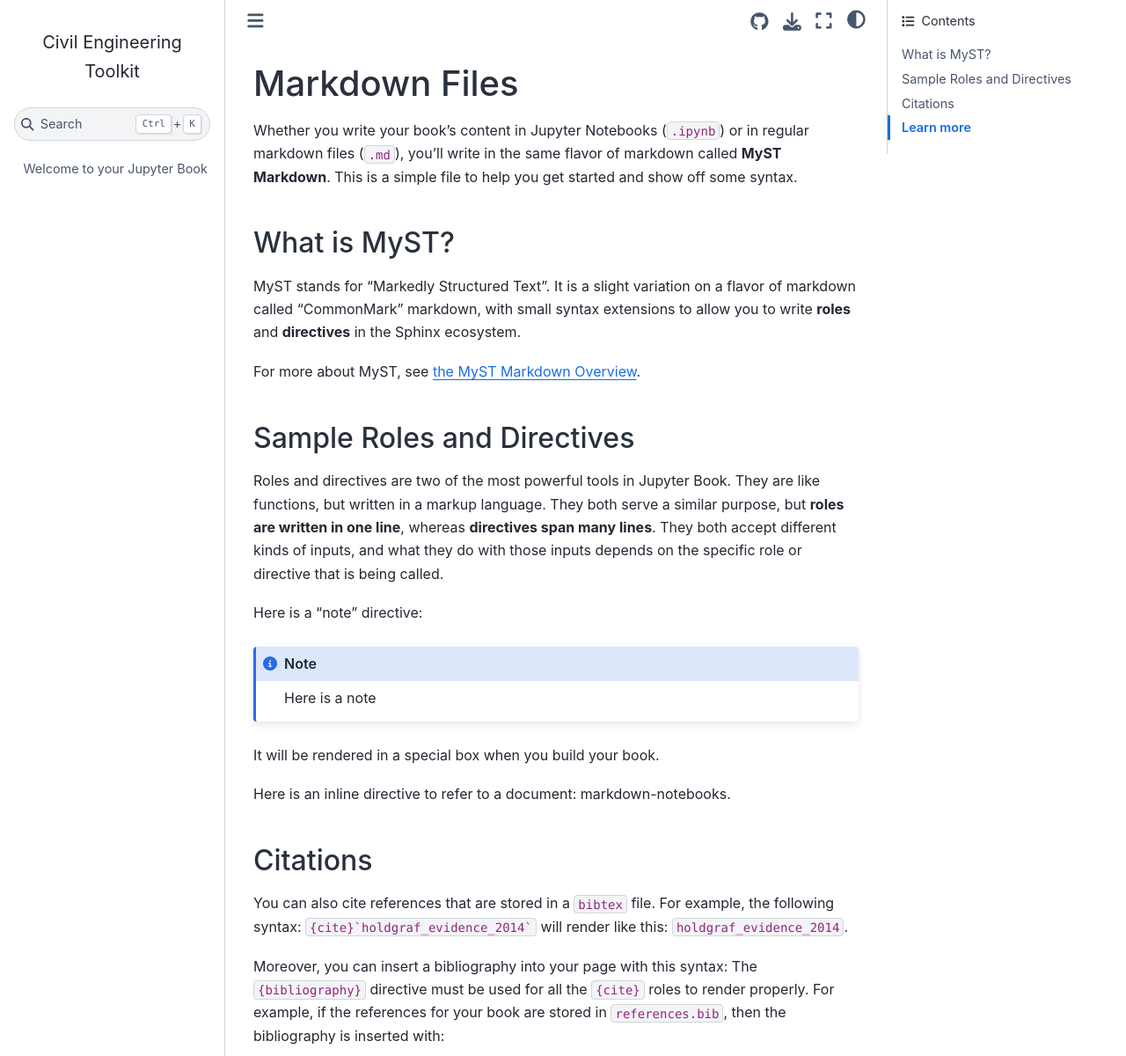
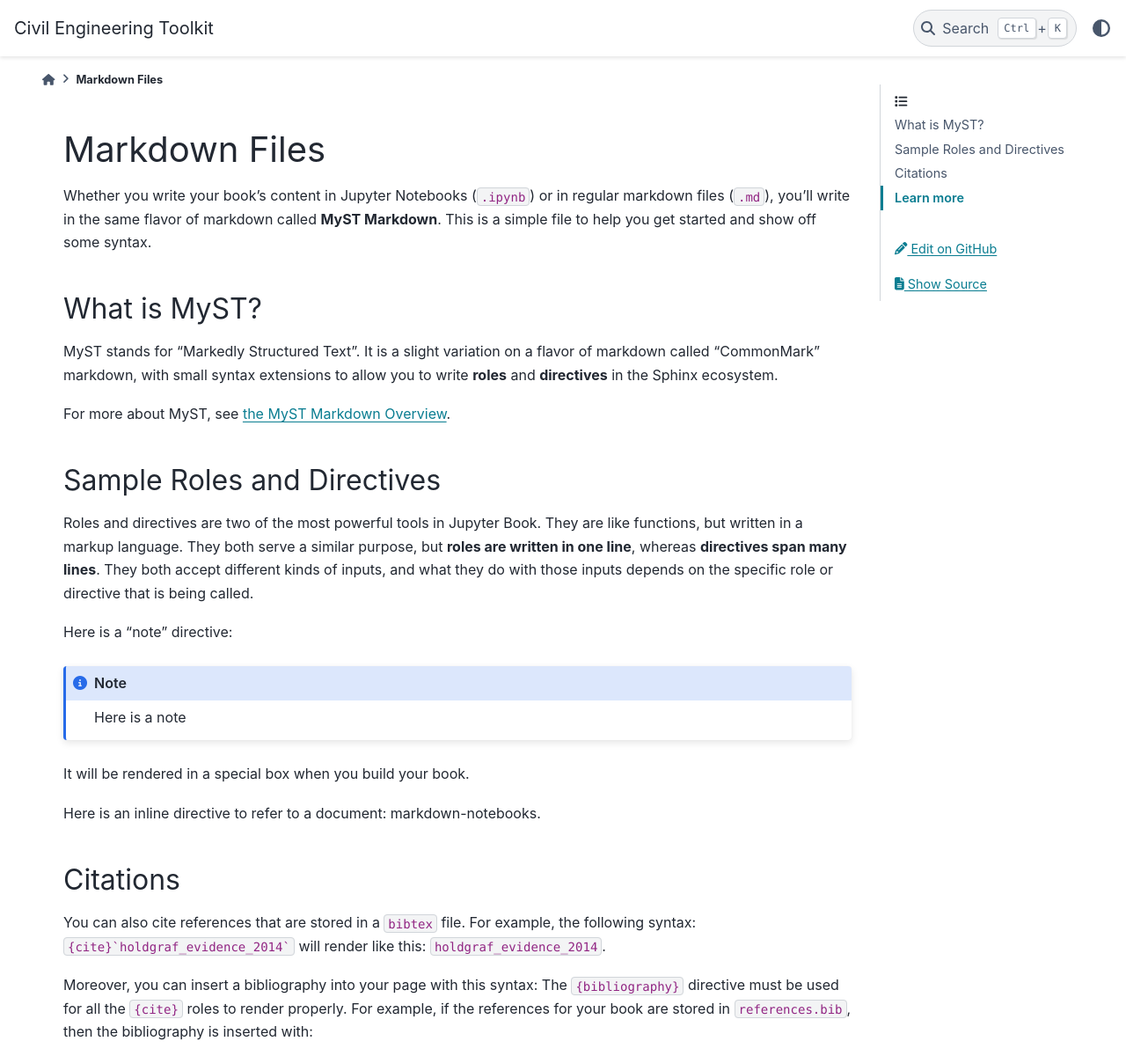
Before and after one commit to satbastola/CivilEngineering_Tools, a Jupyter Book: the page built from markdown.md, in a window 1280 px wide and 1400 px high, cut to the strip 0-1200 px from the top of the window. Shown: the whole strip at 88% size. Built offline with Jupyter Book 1.0.4 settings and Sphinx 7.4.7 and the PyData theme 0.15.4, drawn with Linux system fonts in a browser that asks for light colours; pages that are not in the unit, such as notebooks, are missing from menus; cross-references to code outside the pages are shown as plain code; some of the changed text lies outside the part shown.

Commit message:
Update _config.yml

```diff
--- a/_config.yml
+++ b/_config.yml
@@ -86,6 +86,8 @@
 
 # Sphinx extensions
 sphinx:
+  config:
+    html_theme: pydata_sphinx_theme
   extra_extensions:
     - sphinx.ext.mathjax
     - sphinx.ext.autodoc
```
